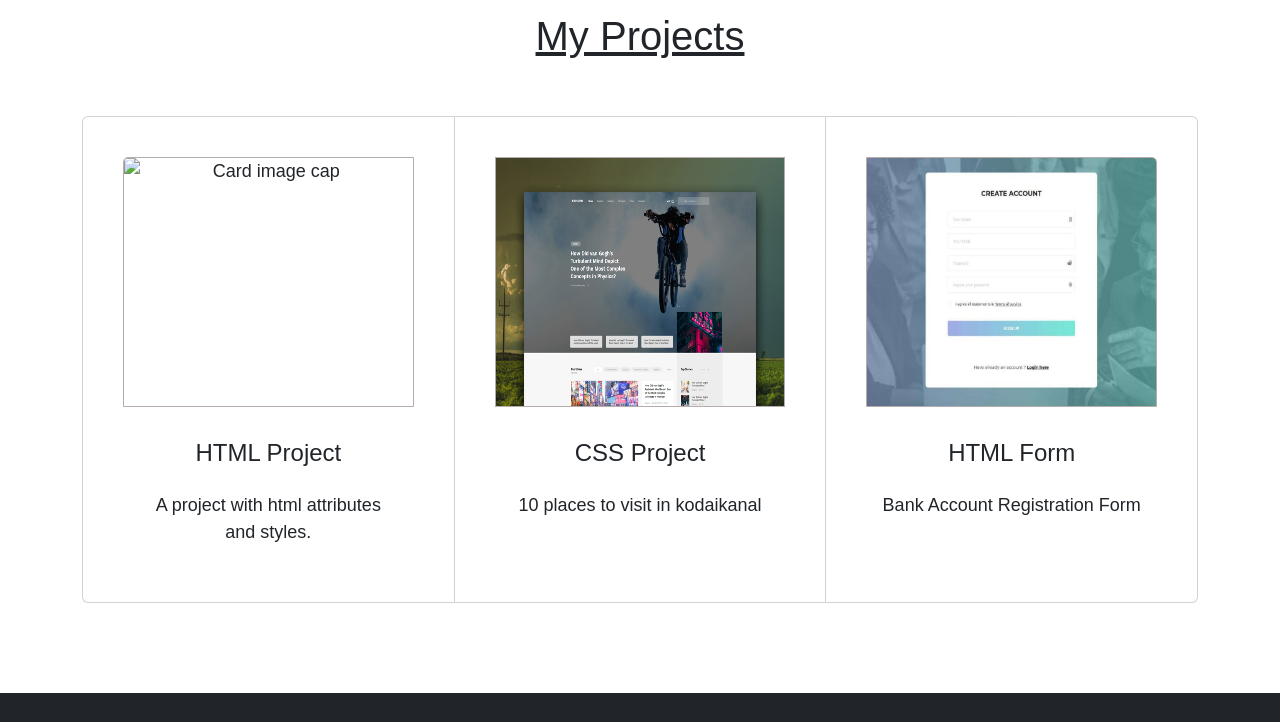
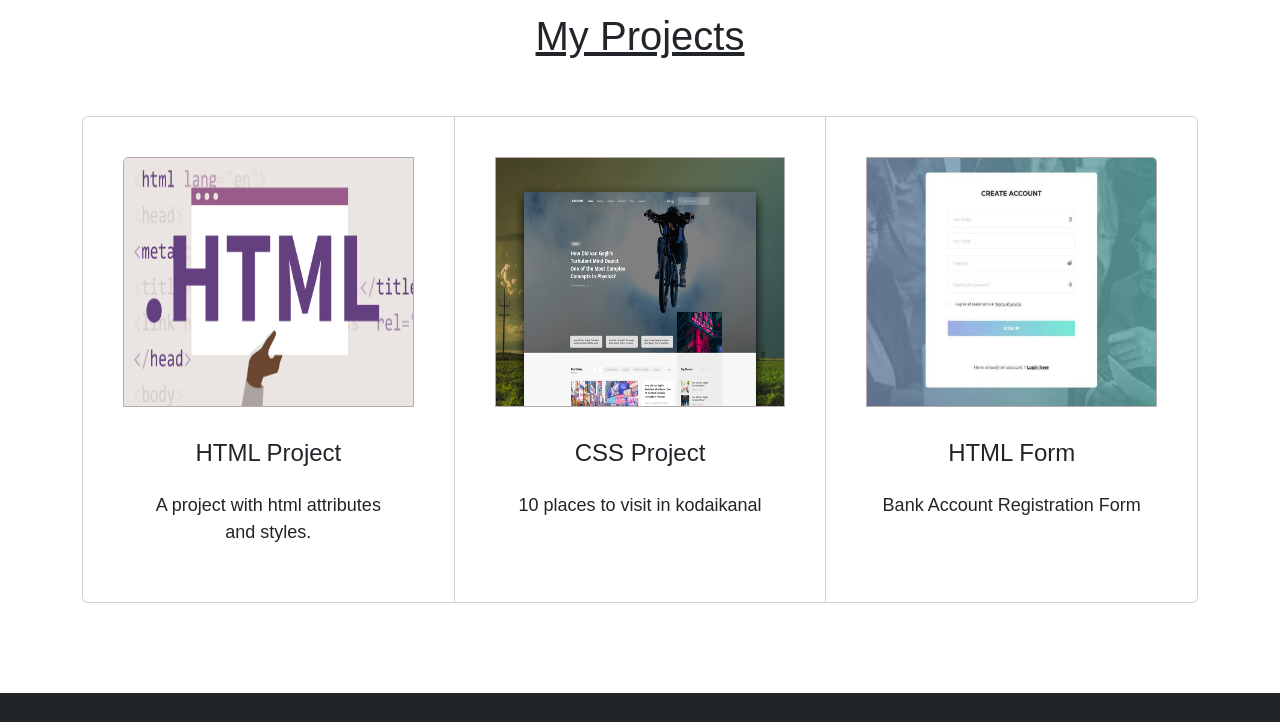
Before and after one commit to j-sylvia/project-portfolio, a plain HTML site: page Bootstrap/portfolio.html in a window 1280 px wide. Shown: the part 1654-2376 px from the top of the page. Drawn offline with nearby package versions, Linux system fonts and the light colour scheme.

Commit message:
Update portfolio.html

```diff
--- a/Bootstrap/portfolio.html
+++ b/Bootstrap/portfolio.html
@@ -145,7 +145,7 @@
 
   <div class="card-group">
     <div class="card">
-        <img class="card-img-top" src="/HTML/images/html-img.jpg" alt="Card image cap">
+        <img class="card-img-top" src="/images/html-img.jpg" alt="Card image cap">
         <div class="card-body">
             <h4 class="card-title p-3">HTML Project</h4>
             <p class="card-text">A project with html attributes and styles.</p>
```
